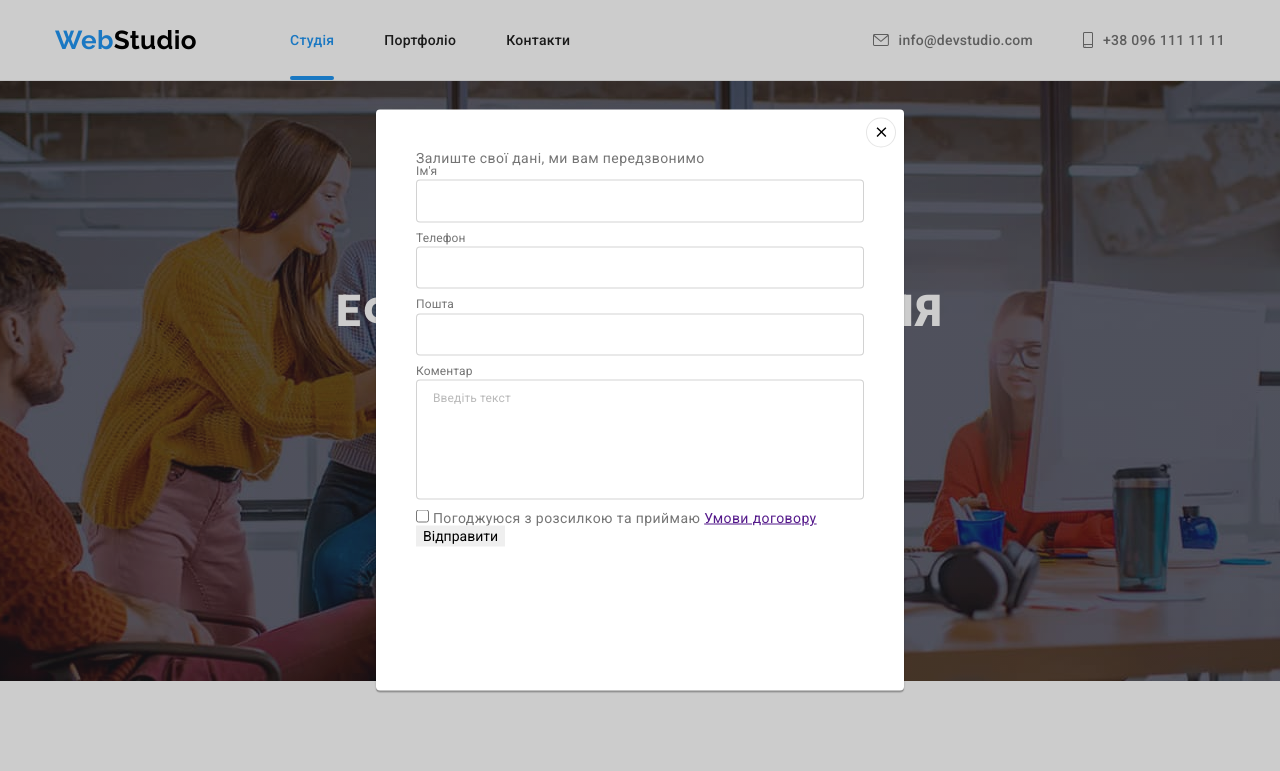
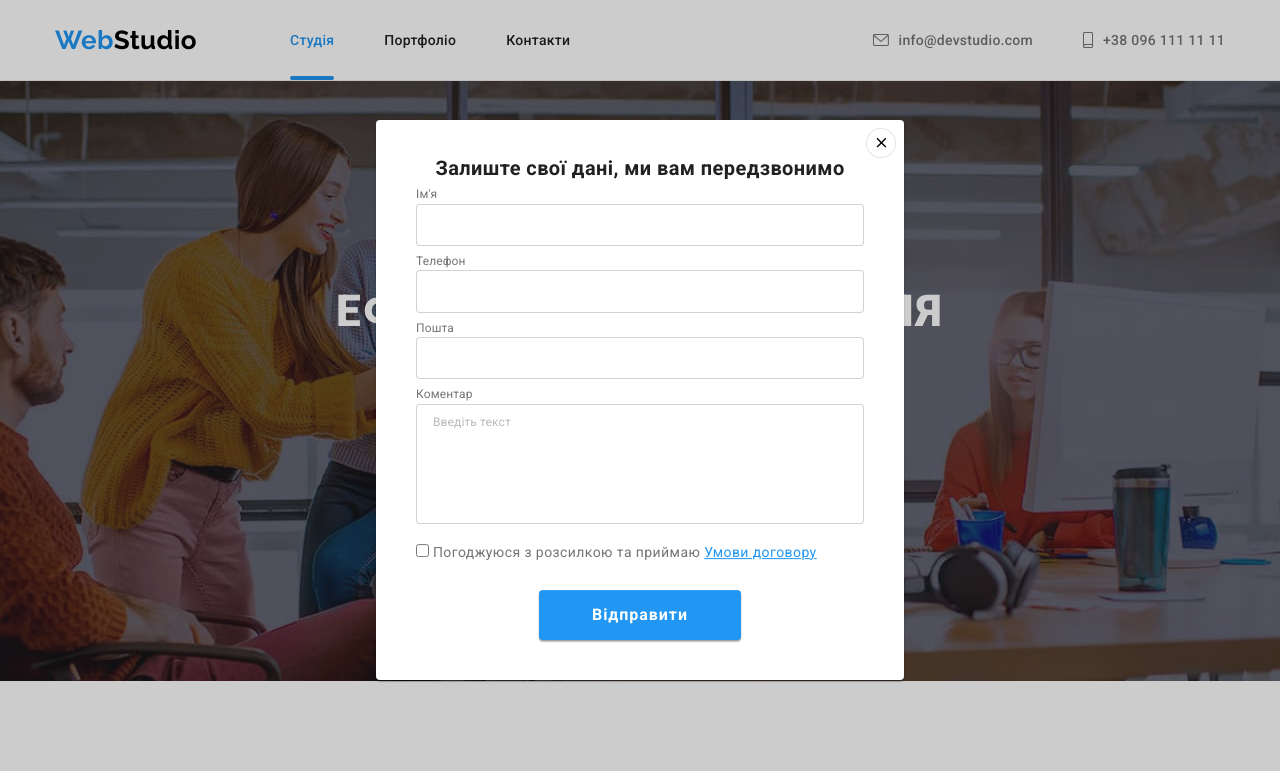
Before and after one commit to ruudyaa/goit-markup-hw-06, a plain HTML site: page index.html in a window 1280 px wide. Both pictures are taken after a click on the button "Замовити послугу". Shown: the top 771 px of the page. Drawn offline with nearby package versions, Linux system fonts and the light colour scheme.

Commit message:
Add styles for modal form.

```diff
--- a/css/styles.css
+++ b/css/styles.css
@@ -611,7 +611,6 @@ img {
 
 .footer-btn {
   display: block;
-  flex-direction: row;
   padding: 10px 28px;
   height: 50px;
 
@@ -786,7 +785,6 @@ img {
   left: 50%;
 
   min-width: 528px;
-  min-height: 581px;
 
   background-color: #ffffff;
   border-radius: 4px;
@@ -821,9 +819,26 @@ img {
   padding: 40px;
 }
 
+.modal-heading {
+  margin-bottom: 12px;
+
+  font-weight: 700;
+  font-size: 20px;
+  line-height: calc(20 / 23);
+  text-align: center;
+  color: var(--primary-heading-color);
+}
+
+.form-container {
+  margin-bottom: 20px;
+}
+
 .form-field {
   display: flex;
   flex-direction: column;
+}
+
+.form-field:not(:last-child) {
   margin-bottom: 10px;
 }
 
@@ -845,16 +860,16 @@ img {
   list-style: calc(20 / 16);
 }
 
-.form-field textarea::placeholder {
+.form-text {
+  padding: 12px 16px;
+}
+
+.form-field .form-text::placeholder {
   font-size: 12px;
   line-height: calc(12 / 14);
   letter-spacing: 0.01em;
 
   color: rgba(117, 117, 117, 0.5);
-}
-
-.form-text {
-  padding: 12px 16px;
 }
 
 textarea {
@@ -863,3 +878,48 @@ textarea {
   border: 1px solid rgba(33, 33, 33, 0.2);
   border-radius: 4px;
 }
+
+.form-field-check {
+  margin-bottom: 30px;
+}
+
+.form-field .label-checkbox {
+  font-size: 14;
+  line-height: calc(14 / 24);
+  color: var(--main-text-color);
+}
+
+.policy-link {
+  color: var(--accent-color);
+}
+
+.form-btn {
+  display: block;
+  padding: 10px 52px;
+  margin: 0 auto;
+  height: 50px;
+
+  font-family: inherit;
+  font-weight: 700;
+  font-size: 16px;
+  line-height: calc(16 / 30);
+  color: var(--btn-text-color);
+  background-color: var(--accent-color);
+  border-radius: 4px;
+  letter-spacing: 0.06em;
+  box-shadow: 0px 1px 3px rgba(0, 0, 0, 0.12), 0px 1px 1px rgba(0, 0, 0, 0.14),
+    0px 2px 1px rgba(0, 0, 0, 0.2);
+
+  cursor: pointer;
+
+  transition: background-color 250ms cubic-bezier(0.4, 0, 0.2, 1),
+    box-shadow 250ms cubic-bezier(0.4, 0, 0.2, 1),
+    border-color 250ms cubic-bezier(0.4, 0, 0.2, 1);
+}
+
+.form-btn:hover,
+.form-btn:focus {
+  background-color: var(--btn-background-hover);
+  /* border-color: var(--btn-background-hover); */
+  box-shadow: 0px 4px 4px rgba(0, 0, 0, 0.15);
+}
```
